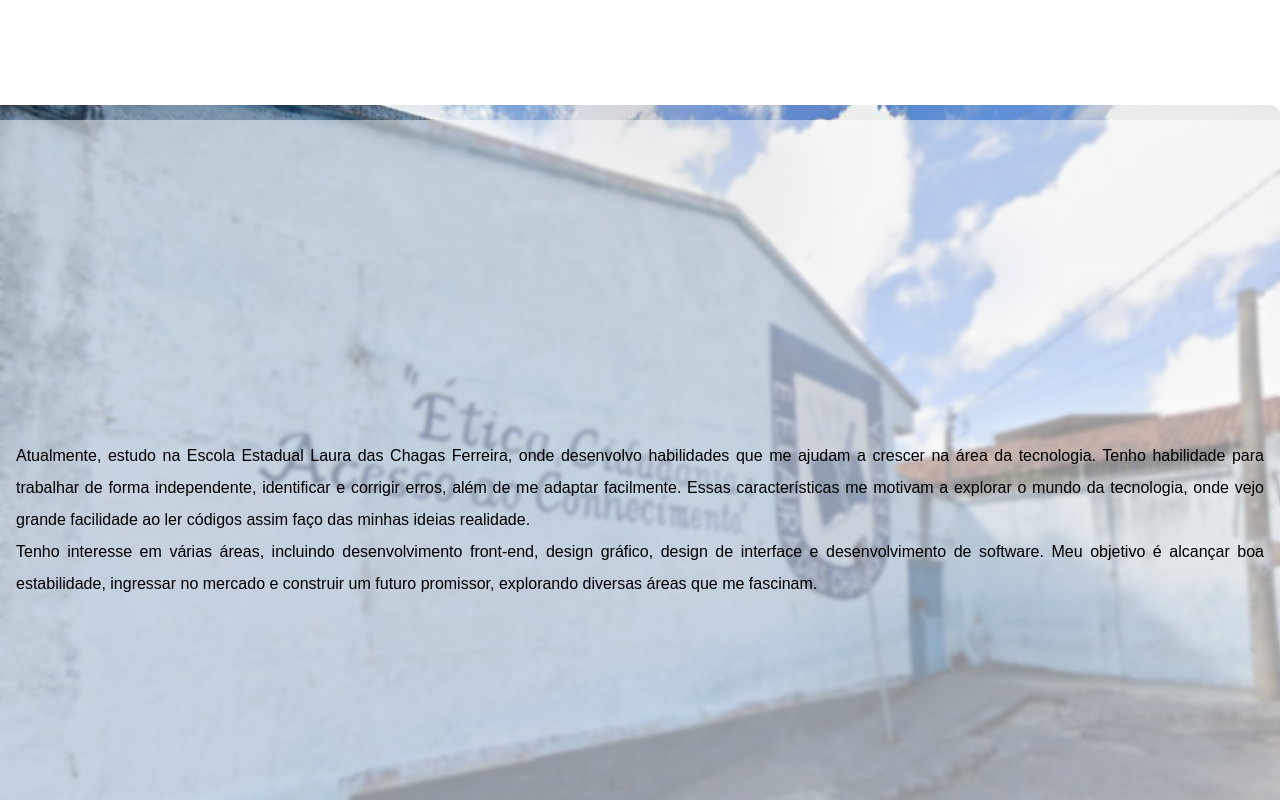
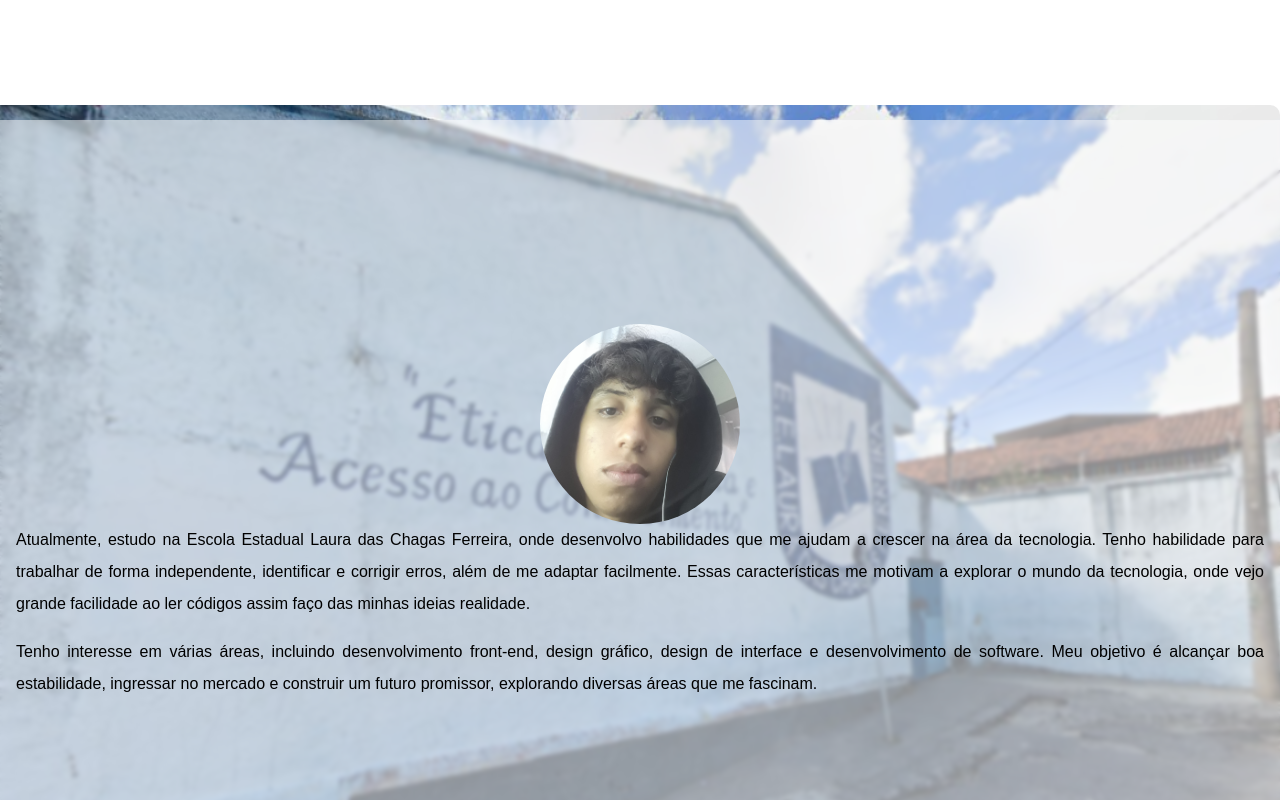
Before and after one commit to blackeduard/Projeto-DeNomy, a plain HTML site: page index.html in a window 1280 px wide. Shown: the part 680-1480 px from the top of the page. Drawn offline with nearby package versions, Linux system fonts and the light colour scheme.

Commit message:
att9.Projeto

```diff
--- a/css/style.css
+++ b/css/style.css
@@ -94,21 +94,29 @@ nav ul a{
     display: flex;
     flex-direction: column;
     justify-content: center;
+    align-items: center;
     text-align: justify;
     line-height: 2em;
     padding: 0 1em;
     width: 100%;
     height: 100%;
-    z-index: 1;
     background-color: rgba(255, 255, 255, 0.5);
     backdrop-filter: blur(2px);
+    z-index: 1;
 }
-#sobre img{
+#sobre-texto p:not(last-child){
+    margin-bottom: 16px;
+}
+#sobre #sobre-texto img{
+    height: 200px;
+    width: 200px;
+    border-radius: 50%;
+}
+#sobre > img{
     position: absolute;
     left: 0;
     width: 100%;
     border-radius: 0 10px;
-
 }
 /* * Área Recursos */
 #recursos{
--- a/index.html
+++ b/index.html
@@ -39,6 +39,7 @@
         </div>
         <div class="container" id="sobre">
             <div id="sobre-texto">
+                <img src="img/profile-02.jpg" alt="">
                 <p>
                     Atualmente, estudo na Escola Estadual Laura das Chagas Ferreira, onde desenvolvo habilidades que me ajudam a crescer na área da tecnologia. Tenho habilidade para trabalhar de forma independente, identificar e corrigir erros, além de me adaptar facilmente. Essas características me motivam a explorar o mundo da tecnologia, onde vejo grande facilidade ao ler códigos assim faço das minhas ideias realidade.
                 </p>
```
Also changed, not shown: img/profile-02.jpg (added).
